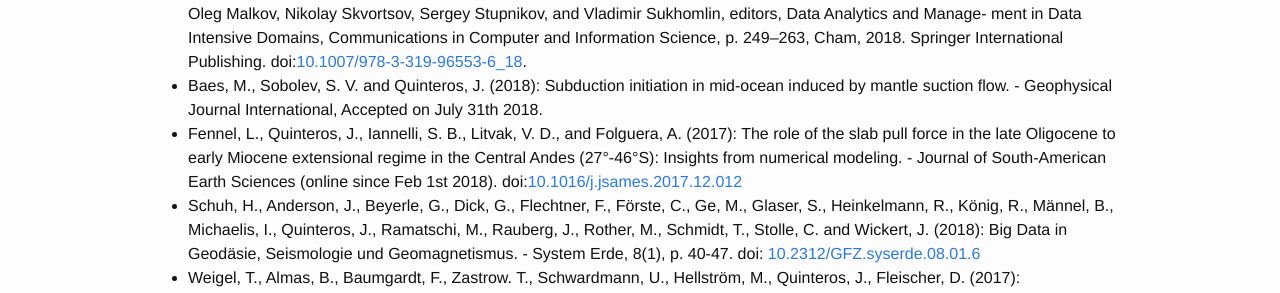
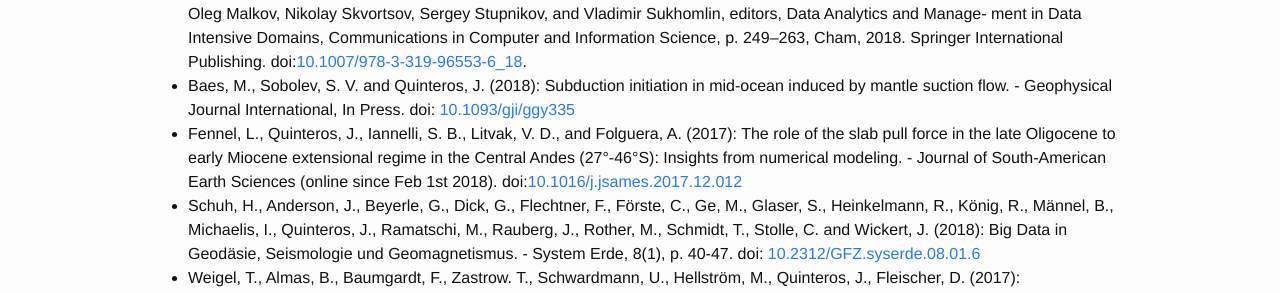
Before and after one commit to javiquinte/javiquinte.github.io, a Jekyll site: the page built from 3-publications.md, in a window 1280 px wide and 900 px high. Shown: the part 237-530 px from the top of the window. Built offline with Jekyll 4.4.1, drawn with Linux system fonts in a browser that asks for light colours.

Commit message:
Add article in GJI 2018.

```diff
--- a/3-publications.md
+++ b/3-publications.md
@@ -8,7 +8,7 @@ Peer-reviewed articles
 ----------------------
 * Strollo, A., Hanka, W., Saul, J., Heinloo, A., Hemmleb, S., Evans, P., Quinteros, J., Zieke, T., Jaeckel, K. H. and Tilmann, F. (to be submitted): GEOFON: GeoForschungsNetz. - Journal of Large-scale Research Facilities.
 * Bunakov, V., Atamas, A., de Casanove, A., Dugénie, P., van Horik, R., Lambert, S., Quinteros, J., Reijnhoudt, L. (2018): Data Curation Policies and Data Provenance in EUDAT Collaborative Data Infrastructure. In Leonid Kalinichenko, Yannis Manolopoulos, Oleg Malkov, Nikolay Skvortsov, Sergey Stupnikov, and Vladimir Sukhomlin, editors, Data Analytics and Manage- ment in Data Intensive Domains, Communications in Computer and Information Science, p. 249–263, Cham, 2018. Springer International Publishing. doi:[10.1007/978-3-319-96553-6_18](http://doi.org/10.1007/978-3-319-96553-6_18).
-* Baes, M., Sobolev, S. V. and Quinteros, J. (2018): Subduction initiation in mid-ocean induced by mantle suction flow. - Geophysical Journal International, Accepted on July 31th 2018.
+* Baes, M., Sobolev, S. V. and Quinteros, J. (2018): Subduction initiation in mid-ocean induced by mantle suction flow. - Geophysical Journal International, In Press. doi: [10.1093/gji/ggy335](https://doi.org/10.1093/gji/ggy335)
 * Fennel, L., Quinteros, J., Iannelli, S. B., Litvak, V. D., and Folguera, A. (2017): The role of the slab pull force in the late Oligocene to early Miocene extensional regime in the Central Andes (27°-46°S): Insights from numerical modeling. - Journal of South-American Earth Sciences (online since Feb 1st 2018). doi:[10.1016/j.jsames.2017.12.012](http://doi.org/10.1016/j.jsames.2017.12.012)
 * Schuh, H., Anderson, J., Beyerle, G., Dick, G., Flechtner, F., Förste, C., Ge, M., Glaser, S., Heinkelmann, R., König, R., Männel, B., Michaelis, I., Quinteros, J., Ramatschi, M., Rauberg, J., Rother, M., Schmidt, T., Stolle, C. and Wickert, J. (2018): Big Data in Geodäsie, Seismologie und Geomagnetismus. - System Erde, 8(1), p. 40-47. doi: [10.2312/GFZ.syserde.08.01.6](http://doi.org/10.2312/GFZ.syserde.08.01.6)
 * Weigel, T., Almas, B., Baumgardt, F., Zastrow. T., Schwardmann, U., Hellström, M., Quinteros, J., Fleischer, D. (2017): [Recommendation on Research Data Collections](https://www.rd-alliance.org/system/files/rda-collections-recommendation_ref16102017.pdf). - Research Data Alliance, Submitted. 44p.
```
